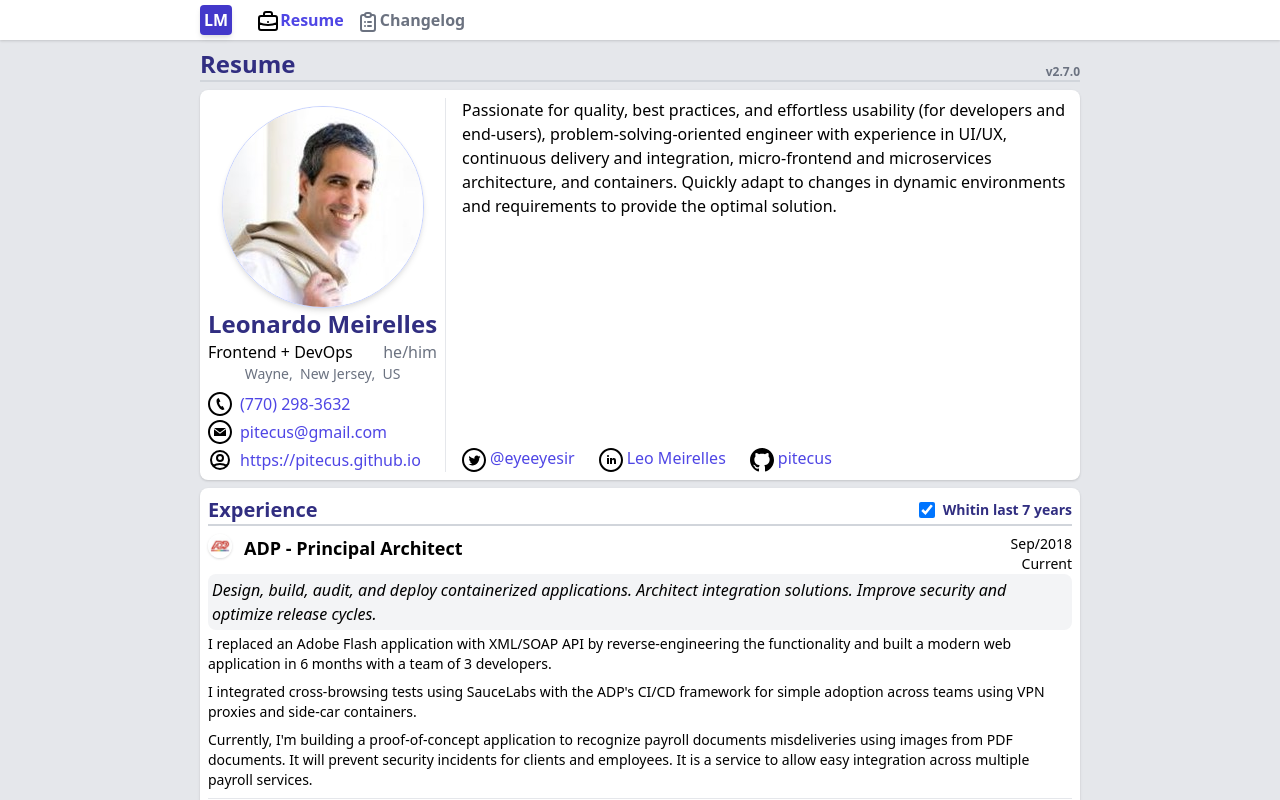
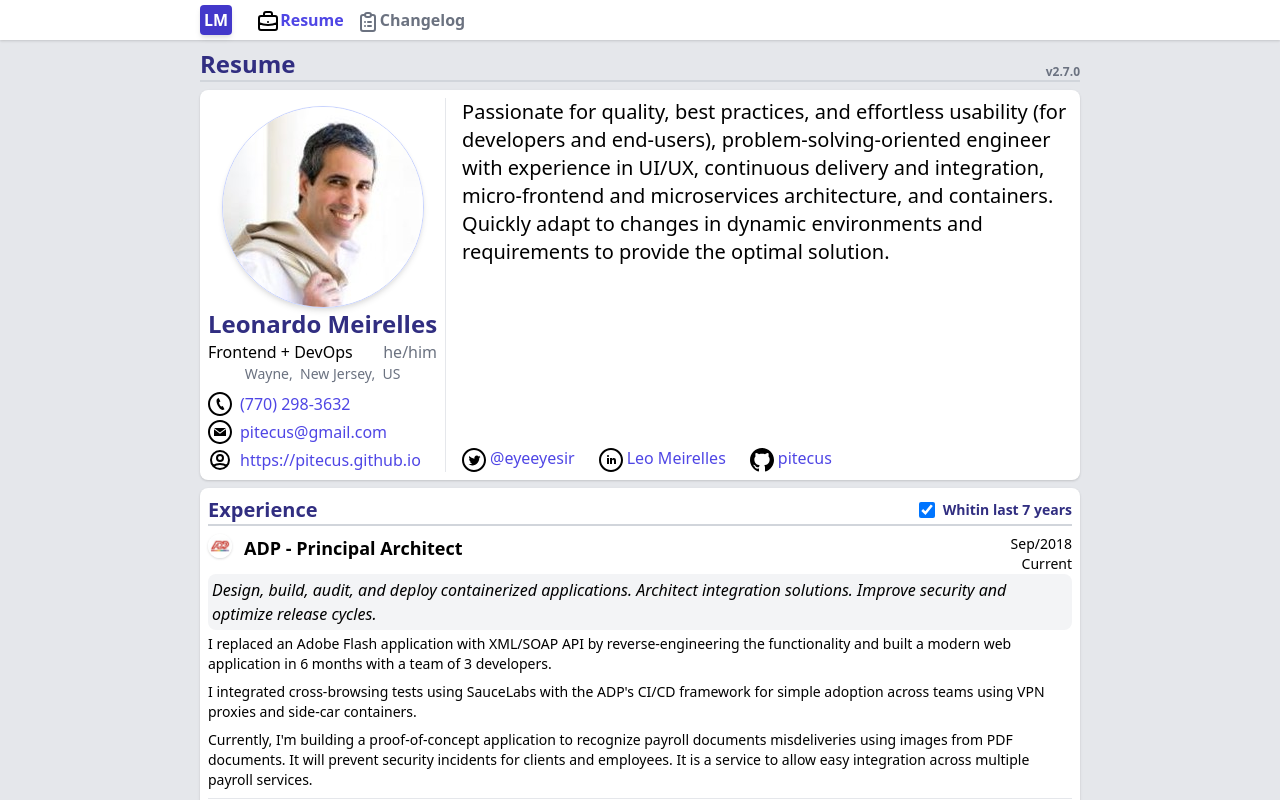
Before and after one commit to pitecus/resume-react, a React (Create React App) app: page /#/resume in a window 1280 px wide. Shown: the top 800 px of the page. Built offline with nearby package versions, Linux system fonts and the light colour scheme.

Commit message:
feat: increase the text summary size for big screens

```diff
--- a/src/resume/Resume.tsx
+++ b/src/resume/Resume.tsx
@@ -8,10 +8,10 @@
 import Language from './Language';
 import Profile from "./Profile";
 import Publication from "./Publication";
+import QRCode from 'qrcode';
 import React from "react";
 import Skill from "./Skill";
 import dayjs from 'dayjs';
-import QRCode from 'qrcode';
 
 /**
  * Resume component.
@@ -236,7 +236,7 @@
             {/* Summary and links */}
             <div className="flex flex-col w-full justify-between">
               {/* Summary */}
-              <p className="text-md print:text-sm">
+              <p className="text-md sm:text-xl print:text-sm">
                 {
                   qrCode && <img className="float-right hidden print:inline"
                     width="50"
@@ -245,7 +245,7 @@
                     src={qrCode} />
                 }
                 {resume.basics.summary}
-                </p>
+              </p>
               {/* Links and version */}
               <div className="flex flex-row justify-between">
                 <div className="flex flex-row content-end flex-wrap text-indigo-600">
```
